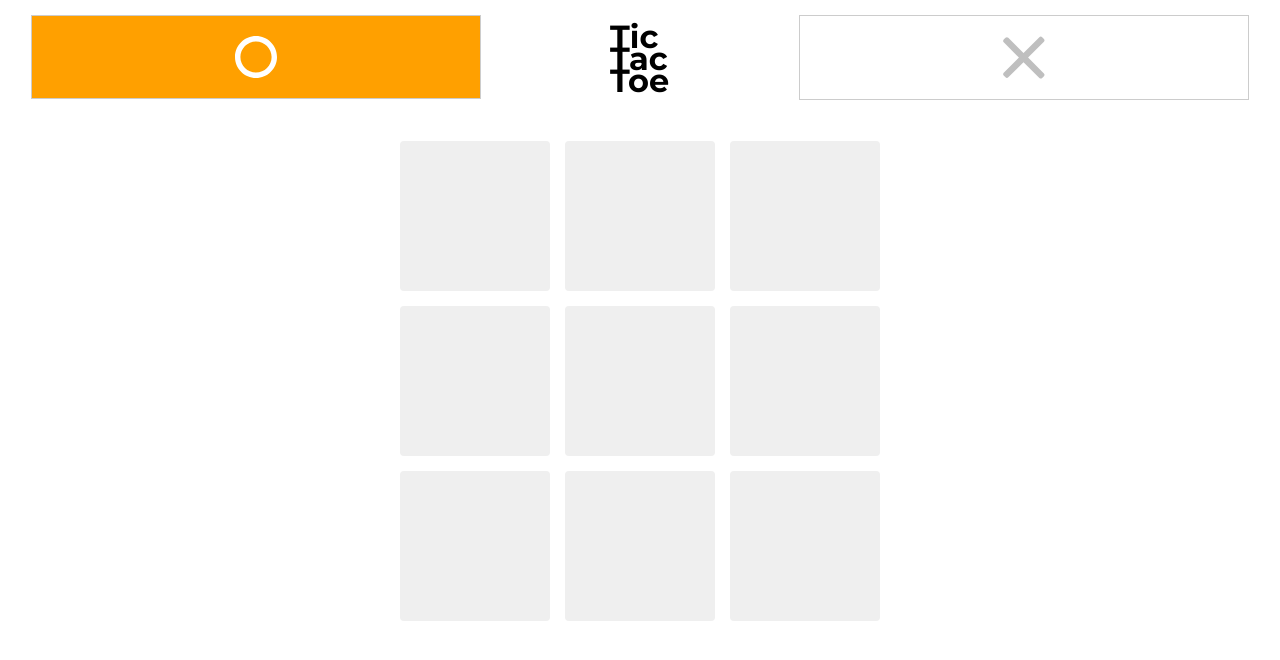
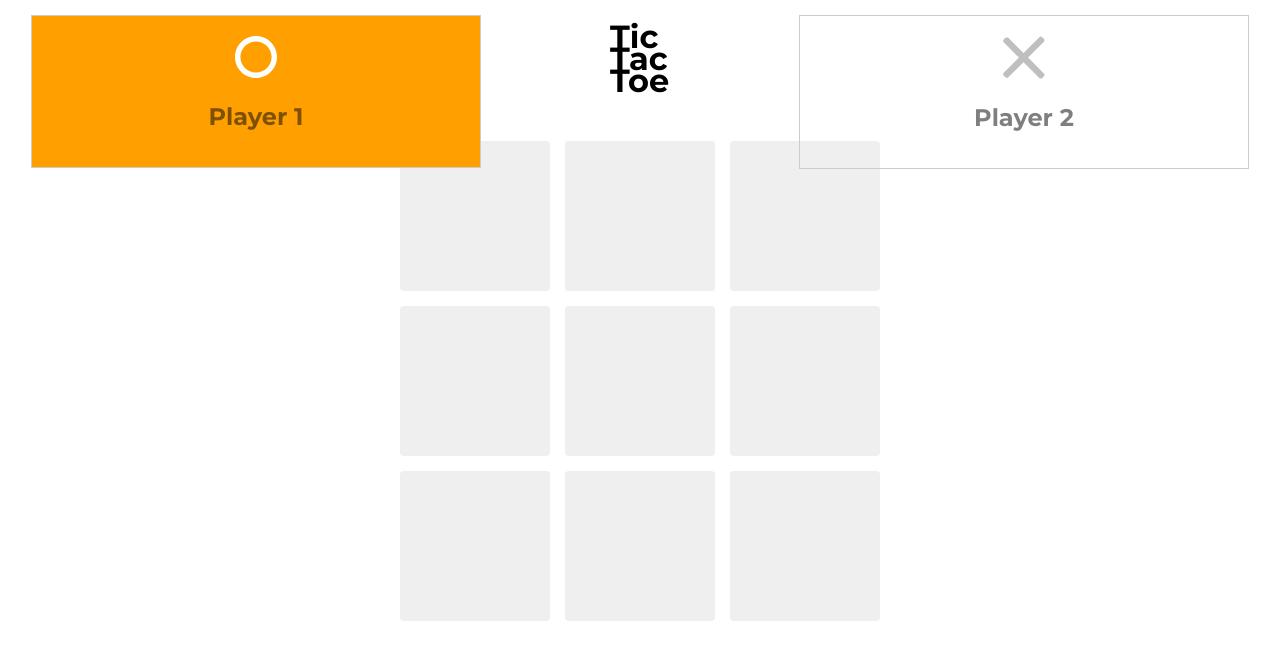
Before and after one commit to TJaySteno/P04-tac-tac-toe, a plain HTML site: page index.html in a window 1280 px wide. Both pictures are taken after a click on the link "P1 vs P2". Drawn offline with Linux system fonts and the light colour scheme.

Commit message:
Commiting rough draft to ask for help styling '.players' divs

```diff
--- a/css/style.css
+++ b/css/style.css
@@ -108,6 +108,11 @@ h1 {
   padding: 1.25em 0 1em;
   outline: 1px solid #ccc;
   transition: 1s; }
+
+
+  .players h2 {
+    color: rgba(0, 0, 0, 0.5);
+    z-index: 999999; }
   .players svg g {
     fill: rgba(0, 0, 0, 0.25); }
   .players:first-child {
--- a/js/app.js
+++ b/js/app.js
@@ -2,6 +2,9 @@ $('window').ready(() => {
   /************************************************
     START SCREEN AND WIN SCREEN
   ************************************************/
+
+  $('#player1').append('<h2>Player 1</h2>');
+  $('#player2').append('<h2>Player 2</h2>');
 
   // Create start screen and assign 'click' listener to 'Start game' button
   const $startScreen = $(`
@@ -12,12 +15,17 @@ $('window').ready(() => {
           <input type="text" id="p1-name" placeholder="Enter your name"><br>
           <label for="#p2-name">Player 2</label><br>
           <input type="text" id="p2-name" placeholder="Enter your name"><br>
-          <a href="#" class="button">P1 vs P2</a>
-          <a href="#" class="button">P1 vs AI</a>
+          <a href="#" class="button" name="pvp">P1 vs P2</a>
+          <a href="#" class="button" name="pve">P1 vs AI</a>
         </header>
       </div>
     `);
-  $startScreen.find('a').click(() => {
+  $startScreen.find('a').click(e => {
+    const gameInfo = { p1: $('#p1-name').val() };
+    if (e.target.name === 'pvp') gameInfo.p2 = $('#p2-name').val();
+    else gameInfo.p2 = 'Computer';
+
+
     $startScreen.hide();
     $('#board').show();
     $('#player1').addClass('active');
```
